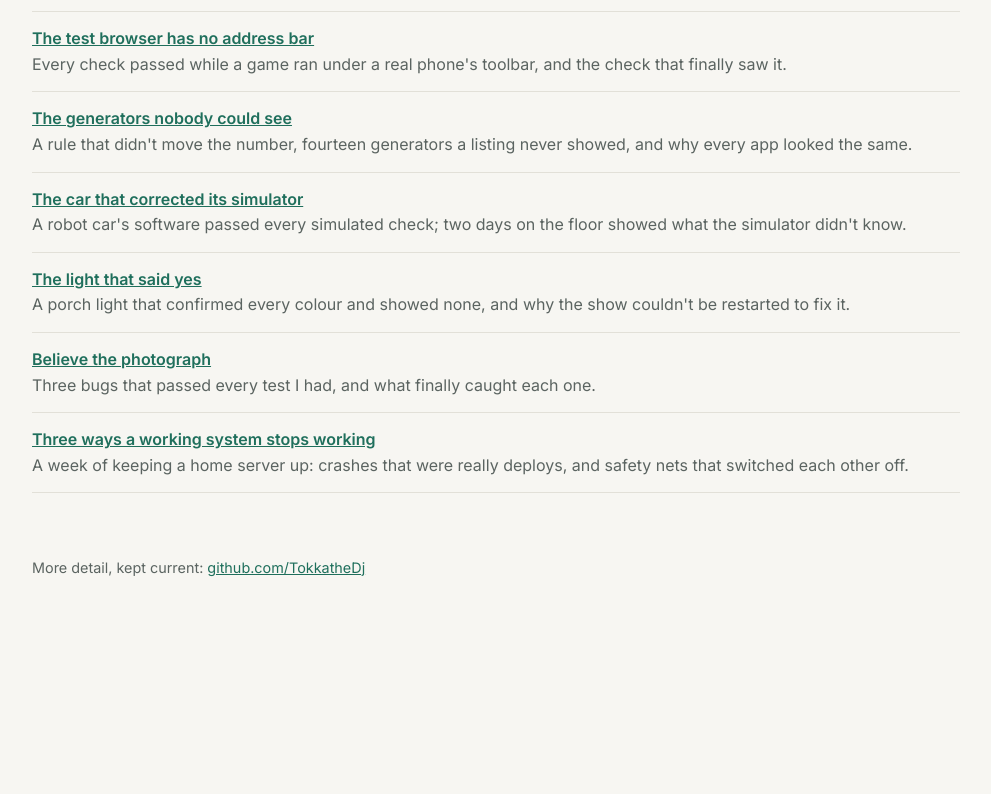
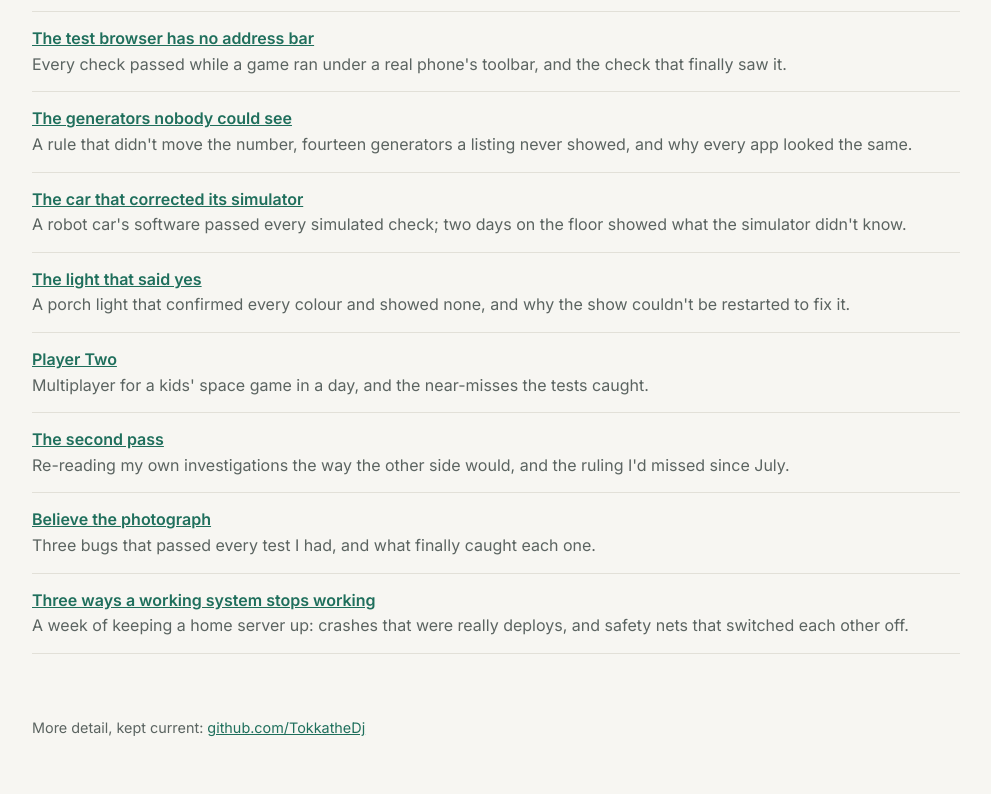
Before and after one commit to TokkatheDj/TokkatheDj.github.io, a plain HTML site: page index.html in a window 1280 px wide. Shown: the part 2440-3234 px from the top of the page, without its empty margins (144-1135 px from the left). Before the commit the page ends 3073 px from the top, so only its background shows below. Drawn offline with Linux system fonts and the light colour scheme.

Commit message:
Writing: link Player Two and The second pass
Co-Authored-By: Claude Opus 5.5 <noreply@anthropic.com>

```diff
--- a/index.html
+++ b/index.html
@@ -202,6 +202,10 @@ footer{padding:48px 0 40px;color:var(--muted);font-size:.9rem}
       <span>A robot car's software passed every simulated check; two days on the floor showed what the simulator didn't know.</span></li>
     <li><a href="https://github.com/TokkatheDj/TokkatheDj/blob/master/writing/the-light-that-said-yes.md">The light that said yes</a>
       <span>A porch light that confirmed every colour and showed none, and why the show couldn't be restarted to fix it.</span></li>
+    <li><a href="https://github.com/TokkatheDj/TokkatheDj/blob/master/writing/player-two.md">Player Two</a>
+      <span>Multiplayer for a kids' space game in a day, and the near-misses the tests caught.</span></li>
+    <li><a href="https://github.com/TokkatheDj/TokkatheDj/blob/master/writing/the-second-pass.md">The second pass</a>
+      <span>Re-reading my own investigations the way the other side would, and the ruling I'd missed since July.</span></li>
     <li><a href="https://github.com/TokkatheDj/TokkatheDj/blob/master/writing/believe-the-photograph.md">Believe the photograph</a>
       <span>Three bugs that passed every test I had, and what finally caught each one.</span></li>
     <li><a href="https://github.com/TokkatheDj/TokkatheDj/blob/master/writing/three-ways-a-working-system-stops-working.md">Three ways a working system stops working</a>
```
